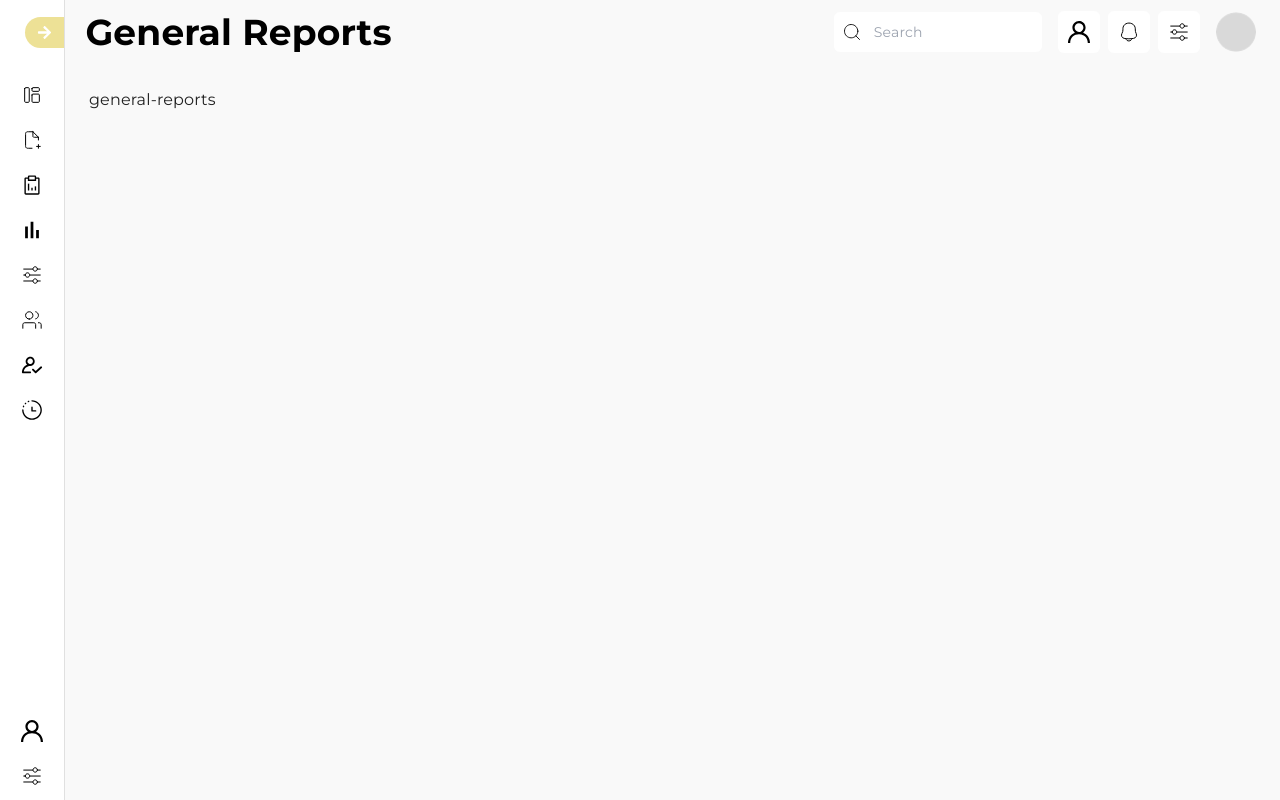
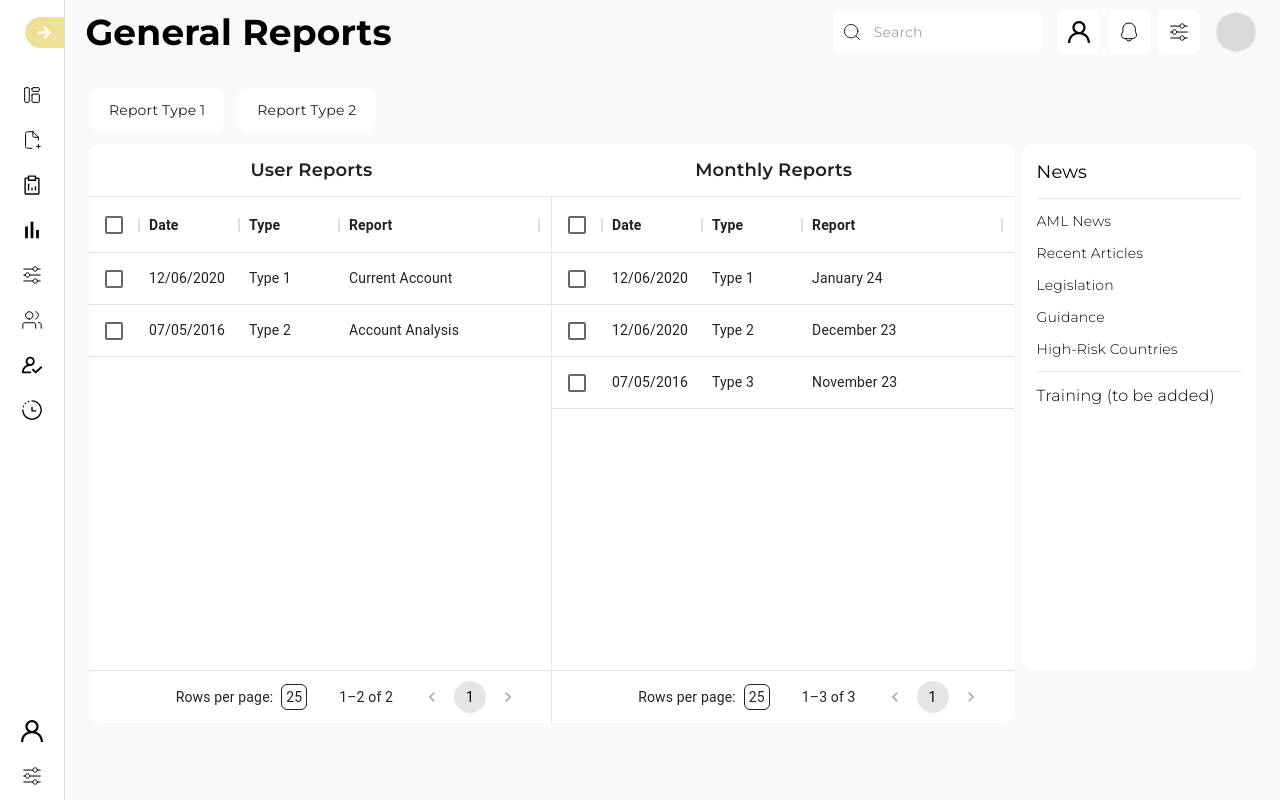
Before and after one commit to abdulbari149/AML-Frontend, a Next.js app: page /general-reports in a window 1280 px wide. Built offline with nearby package versions, Linux system fonts and the light colour scheme.

Commit message:
update table in report  section

```diff
--- a/src/app/general-reports/page.tsx
+++ b/src/app/general-reports/page.tsx
@@ -1,9 +1,8 @@
-import React from 'react'
+import GeneralReports from "@/components/general-reports/GeneralReports";
+import React from "react";
 
 const page = () => {
-  return (
-    <div>general-reports</div>
-  )
-}
+  return <GeneralReports />;
+};
 
-export default page
+export default page;
--- /dev/null
+++ b/src/components/general-reports/GeneralReports.tsx
@@ -0,0 +1,286 @@
+"use client";
+import React from "react";
+
+// MUI
+import { DataGrid, GridColDef } from "@mui/x-data-grid";
+
+// UTILS
+import { CustomPagination } from "@/utils/CustomPagination";
+import NewsSection from "../shared/NewsSection";
+
+interface Row {
+  id: number;
+  date: any;
+  type: string;
+  report: string;
+}
+
+// TABLE 1
+const rows1: Row[] = [
+  {
+    id: 1,
+    date: "12/06/2020",
+    type: "Type 1",
+    report: "Current Account",
+  },
+  {
+    id: 2,
+    date: "07/05/2016",
+    type: "Type 2",
+    report: "Account Analysis",
+  },
+];
+
+const columns1: GridColDef[] = [
+  {
+    field: "date",
+    headerName: "Date",
+    headerAlign: "left",
+    align: "left",
+    sortable: true,
+    disableColumnMenu: true,
+  },
+  {
+    field: "type",
+    headerName: "Type",
+    // width: 150,
+    sortable: true,
+    headerAlign: "left",
+    align: "left",
+    disableColumnMenu: true,
+  },
+  {
+    field: "report",
+    headerName: "Report",
+    headerAlign: "left",
+    width: 200,
+    align: "left",
+    sortable: true,
+    disableColumnMenu: true,
+  },
+];
+
+const initialState1 = {
+  pagination: { paginationModel: { pageSize: 25 } },
+  rows: rows1,
+};
+
+// TABLE 2
+const rows2: Row[] = [
+  {
+    id: 1,
+    date: "12/06/2020",
+    type: "Type 1",
+    report: "January 24",
+  },
+  {
+    id: 2,
+    date: "12/06/2020",
+    type: "Type 2",
+    report: "December 23",
+  },
+  {
+    id: 3,
+    date: "07/05/2016",
+    type: "Type 3",
+    report: "November 23",
+  },
+];
+
+const columns2: GridColDef[] = [
+  {
+    field: "date",
+    headerName: "Date",
+    headerAlign: "left",
+    align: "left",
+    sortable: true,
+    disableColumnMenu: true,
+  },
+  {
+    field: "type",
+    headerName: "Type",
+    // width: 150,
+    sortable: true,
+    headerAlign: "left",
+    align: "left",
+    disableColumnMenu: true,
+  },
+  {
+    field: "report",
+    headerName: "Report",
+    headerAlign: "left",
+    width: 200,
+    align: "left",
+    sortable: true,
+    disableColumnMenu: true,
+  },
+];
+
+const initialState2 = {
+  pagination: { paginationModel: { pageSize: 25 } },
+  rows: rows2,
+};
+
+const GeneralReports = () => {
+  return (
+    <>
+      <div className=" flex justify-between mb-3">
+        {/* buttons */}
+        <div className=" flex gap-3">
+          <button className=" flex gap-3 justify-center items-center rounded-xl bg-[#FFFFFF] md:px-5 px-4 md:py-3 py-[10px]">
+            <span className="md:text-sm text-xs font-normal">
+              Report Type 1
+            </span>
+          </button>
+
+          <button className=" flex gap-3 justify-center items-center rounded-xl bg-[#FFFFFF] md:px-5 px-4 md:py-3 py-[10px]">
+            <span className="md:text-sm text-xs font-normal">
+              Report Type 2
+            </span>
+          </button>
+        </div>
+      </div>
+      <div className=" flex gap-2 h-[70%] rounded-[10px]">
+        {/* TABLE */}
+        <div className=" rounded-[10px] flex-col w-full">
+          <div
+            className=" flex justify-around bg-white py-3"
+            style={{
+              borderTopLeftRadius: "10px",
+              borderTopRightRadius: "10px",
+              borderBottom: "1px solid #e5e7eb",
+            }}
+          >
+            <h3 className=" text-lg font-semibold">User Reports</h3>
+            <h3 className=" text-lg font-semibold">Monthly Reports</h3>
+          </div>
+          <div className=" flex h-full w-full">
+            <div
+              style={{
+                height: "100%",
+                width: "100%",
+                backgroundColor: "#fff",
+                border: "none",
+                borderBottomLeftRadius: "10px",
+              }}
+            >
+              <DataGrid
+                pagination
+                sx={{
+                  border: "none",
+                  "& .MuiDataGrid-columnHeaderTitle": {
+                    fontWeight: "600",
+                  },
+                  "& .MuiDataGrid-columnHeader": {
+                    fontSize: "14px",
+                  },
+                  "& .MuiDataGrid-columnHeader:focus-within, .MuiDataGrid-cell:focus":
+                    {
+                      outline: "none",
+                    },
+
+                  // CHECK BOX
+                  "& .css-12wnr2w-MuiButtonBase-root-MuiCheckbox-root": {
+                    color: "black !important",
+                  },
+
+                  // PAGINATION
+                  "& .Mui-selected, .Mui-selected:hover": {
+                    backgroundColor: "rgba(0, 0, 0, 0.1) !important",
+                    color: "black !important",
+                  },
+                  "& .css-78c6dr-MuiToolbar-root-MuiTablePagination-toolbar": {
+                    paddingRight: "24px",
+                  },
+                  "& .css-pqjvzy-MuiSvgIcon-root-MuiSelect-icon": {
+                    display: "none",
+                  },
+                  "& .css-194a1fa-MuiSelect-select-MuiInputBase-input.css-194a1fa-MuiSelect-select-MuiInputBase-input.css-194a1fa-MuiSelect-select-MuiInputBase-input":
+                    {
+                      paddingRight: "4px",
+                    },
+                  "& .css-194a1fa-MuiSelect-select-MuiInputBase-input ": {
+                    padding: "2px 4px !important",
+                    border: "1px solid",
+                    borderRadius: "6px",
+                    fontSize: "14px",
+                  },
+                }}
+                rows={rows1}
+                columns={columns1}
+                checkboxSelection
+                hideFooterPagination={false}
+                slots={{ pagination: CustomPagination }}
+                initialState={initialState1}
+              />
+            </div>
+            {/* TABLE 2 */}
+            <div
+              style={{
+                height: "100%",
+                width: "100%",
+                backgroundColor: "#fff",
+                border: "none",
+                borderBottomRightRadius: "10px",
+                borderLeft: "1px solid #e5e7eb",
+              }}
+            >
+              <DataGrid
+                pagination
+                sx={{
+                  border: "none",
+                  "& .MuiDataGrid-columnHeaderTitle": {
+                    fontWeight: "600",
+                  },
+                  "& .MuiDataGrid-columnHeader": {
+                    fontSize: "14px",
+                  },
+                  "& .MuiDataGrid-columnHeader:focus-within, .MuiDataGrid-cell:focus":
+                    {
+                      outline: "none",
+                    },
+
+                  // CHECK BOX
+                  "& .css-12wnr2w-MuiButtonBase-root-MuiCheckbox-root": {
+                    color: "black !important",
+                  },
+
+                  // PAGINATION
+                  "& .Mui-selected, .Mui-selected:hover": {
+                    backgroundColor: "rgba(0, 0, 0, 0.1) !important",
+                    color: "black !important",
+                  },
+                  "& .css-78c6dr-MuiToolbar-root-MuiTablePagination-toolbar": {
+                    paddingRight: "24px",
+                  },
+                  "& .css-pqjvzy-MuiSvgIcon-root-MuiSelect-icon": {
+                    display: "none",
+                  },
+                  "& .css-194a1fa-MuiSelect-select-MuiInputBase-input.css-194a1fa-MuiSelect-select-MuiInputBase-input.css-194a1fa-MuiSelect-select-MuiInputBase-input":
+                    {
+                      paddingRight: "4px",
+                    },
+                  "& .css-194a1fa-MuiSelect-select-MuiInputBase-input ": {
+                    padding: "2px 4px !important",
+                    border: "1px solid",
+                    borderRadius: "6px",
+                    fontSize: "14px",
+                  },
+                }}
+                rows={rows2}
+                columns={columns2}
+                checkboxSelection
+                hideFooterPagination={false}
+                slots={{ pagination: CustomPagination }}
+                initialState={initialState2}
+              />
+            </div>
+          </div>
+        </div>
+        <NewsSection />
+      </div>
+    </>
+  );
+};
+
+export default GeneralReports;
```
